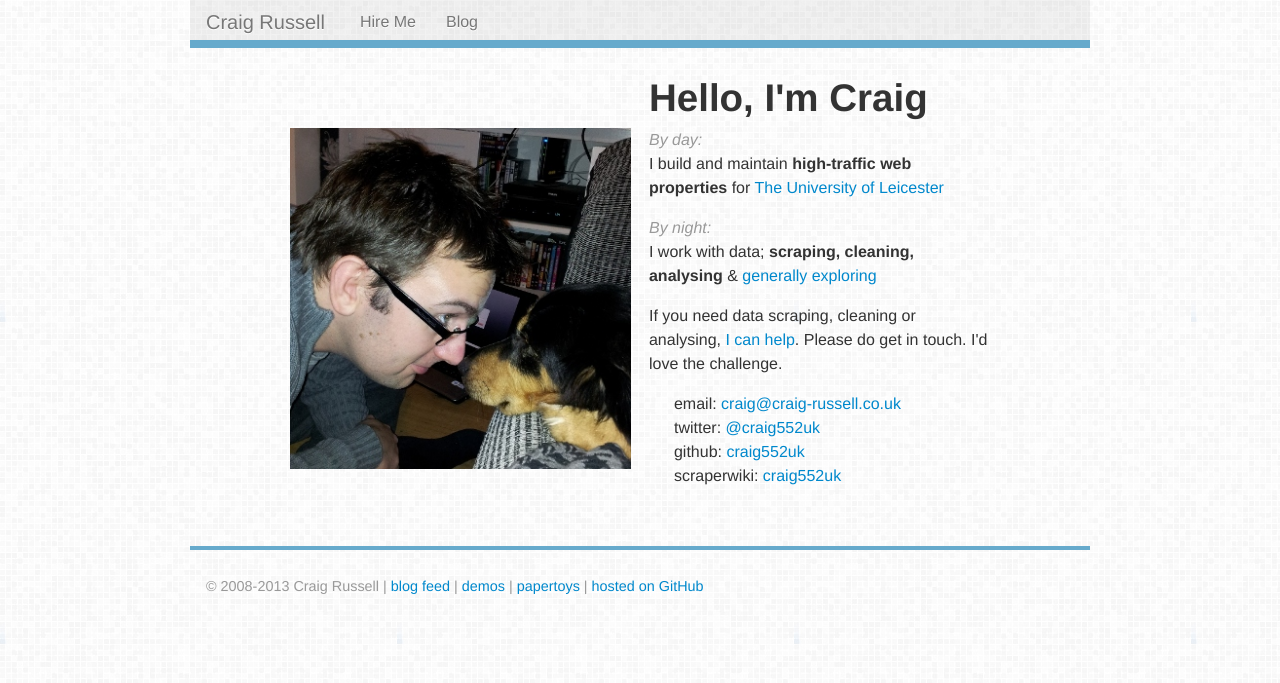
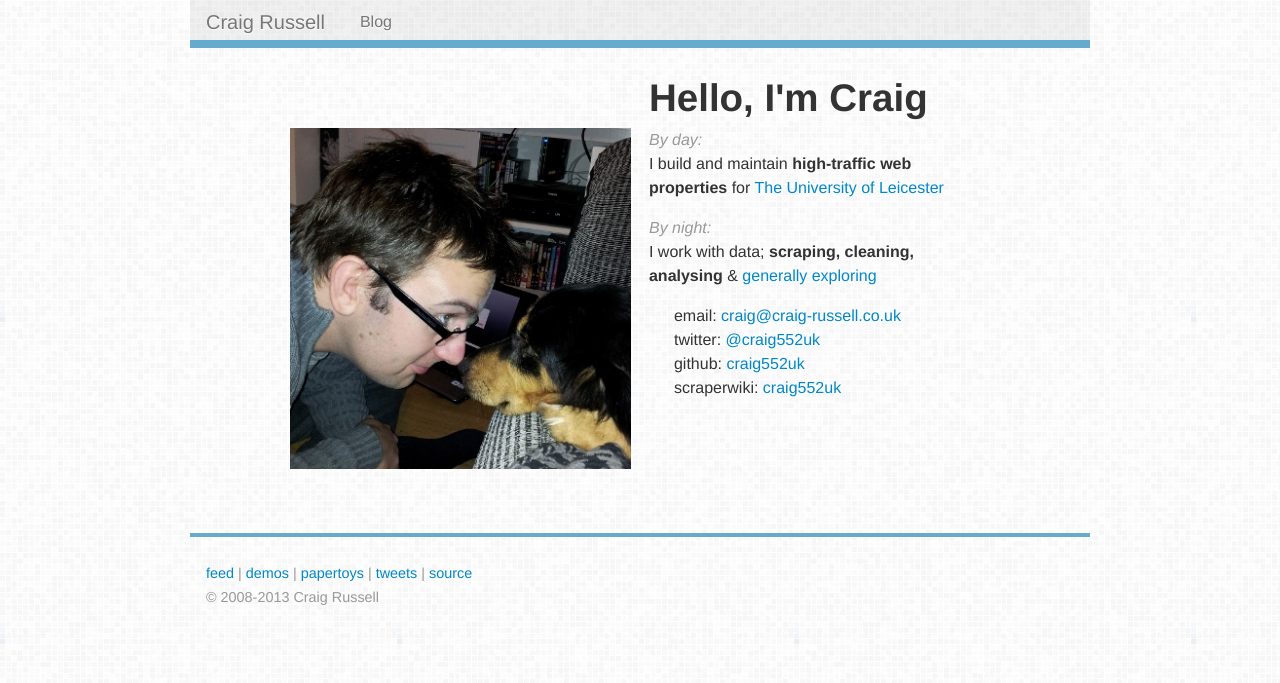
Before and after one commit to craig552uk/craig552uk.github.com, a Jekyll site: the page built from index.html, in a window 1280 px wide. Shown: the top 683 px of the page. Built offline with Jekyll 4.4.1, drawn with Linux system fonts in a browser that asks for light colours; nearby versions of some CDN libraries; library files that are not in the unit come from our copies; Markdown is read by kramdown in place of the engine named in the settings.

Commit message:
Commented out freelance stuff for now

```diff
--- a/_layouts/header.html
+++ b/_layouts/header.html
@@ -9,7 +9,7 @@ layout: default
       <div class="my-navbar-inner">
         <a class="brand" href="/">Craig Russell</a>
         <ul class="nav">
-          <li><a href="/hire-me">Hire Me</a></li>
+          <!-- <li><a href="/hire-me">Hire Me</a></li> -->
           <li><a href="/blog">Blog</a></li>
         </ul>
       </div>
@@ -20,11 +20,14 @@ layout: default
 
   <footer class="muted small">
     <nav>
-      &copy; 2008-2013 Craig Russell |
-      <a href="/atom.xml">blog feed</a> |
-      <a href="/demos/">demos</a> |
-      <a href="/papertoys/">papertoys</a> |
-      <a href="https://github.com/craig552uk/craig552uk.github.com">hosted on GitHub</a>
+      <div>
+        <a href="/atom.xml">feed</a> |
+        <a href="/demos/">demos</a> |
+        <a href="/papertoys/">papertoys</a> |
+        <a href="/tweets/">tweets</a> |
+        <a href="https://github.com/craig552uk/craig552uk.github.com">source</a>
+      </div>
+      <div>&copy; 2008-2013 Craig Russell</div>
     </nav>
   </footer>
 
--- a/_layouts/post.html
+++ b/_layouts/post.html
@@ -8,7 +8,7 @@ layout: header
 
   <hr/>
 
-  <p>If you need data scraping, cleaning or analysing, <a href="/hire-me">I can help</a>. Please do get in touch. I'd love the challenge.</p>
+  <!-- <p>If you need data scraping, cleaning or analysing, <a href="/hire-me">I can help</a>. Please do get in touch. I'd love the challenge.</p> -->
 
   <!-- AddThis Button BEGIN -->
   <p class="addthis_toolbox addthis_default_style addthis_32x32_style">
--- a/index.html
+++ b/index.html
@@ -33,9 +33,9 @@ description: The personal blog of Craig Russell, web developer at The University
         & <a href="/blog">generally exploring</a>
       </p>
 
-      <p>
+<!--       <p>
         If you need data scraping, cleaning or analysing, <a href="/hire-me">I can help</a>. Please do get in touch. I'd love the challenge.
-      </p>
+      </p> -->
 
       <ul style="list-style-type:none">
         <li>email: <a class="email" href="mailto:craig@craig-russell.co.uk?subject=Hey%20Craig!">craig@craig-russell.co.uk</a></li>
```
